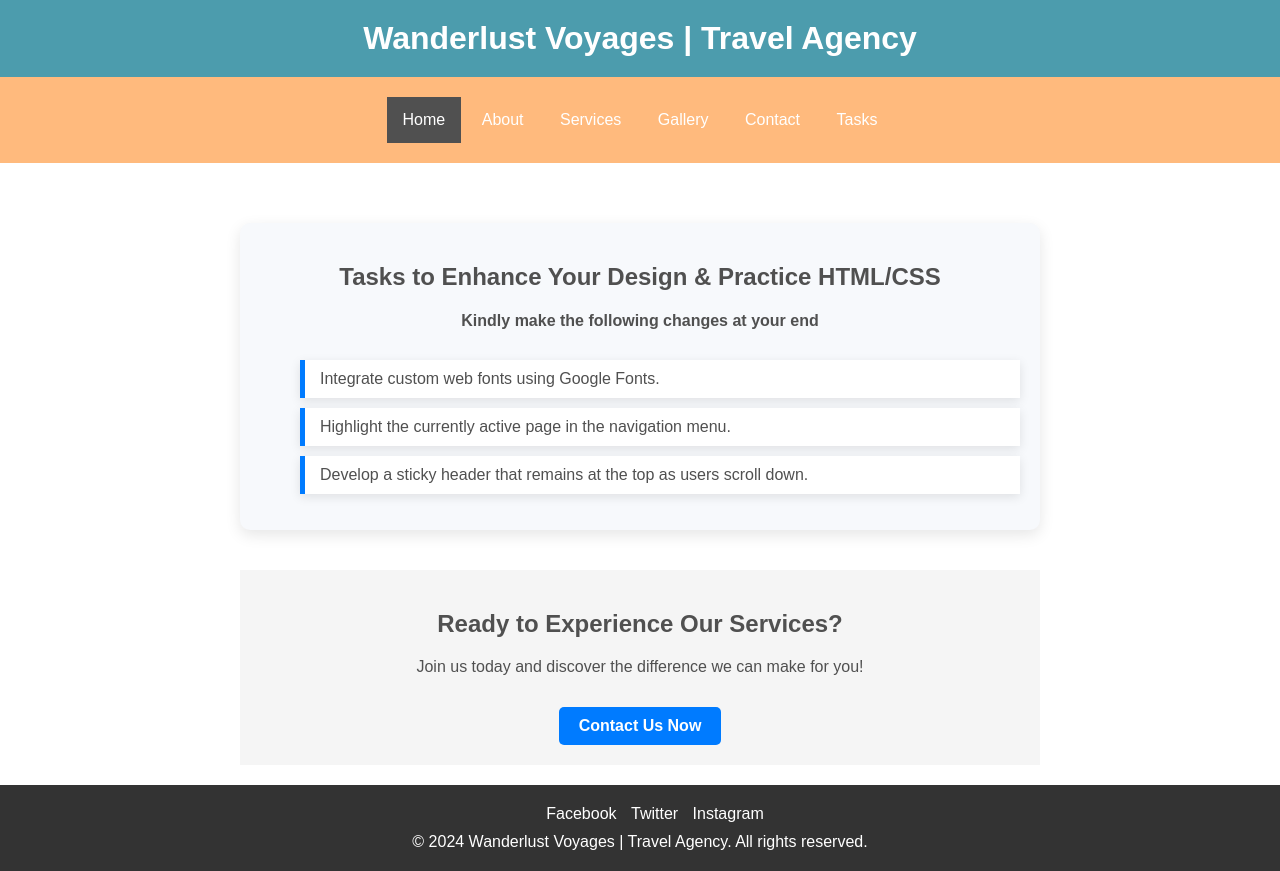
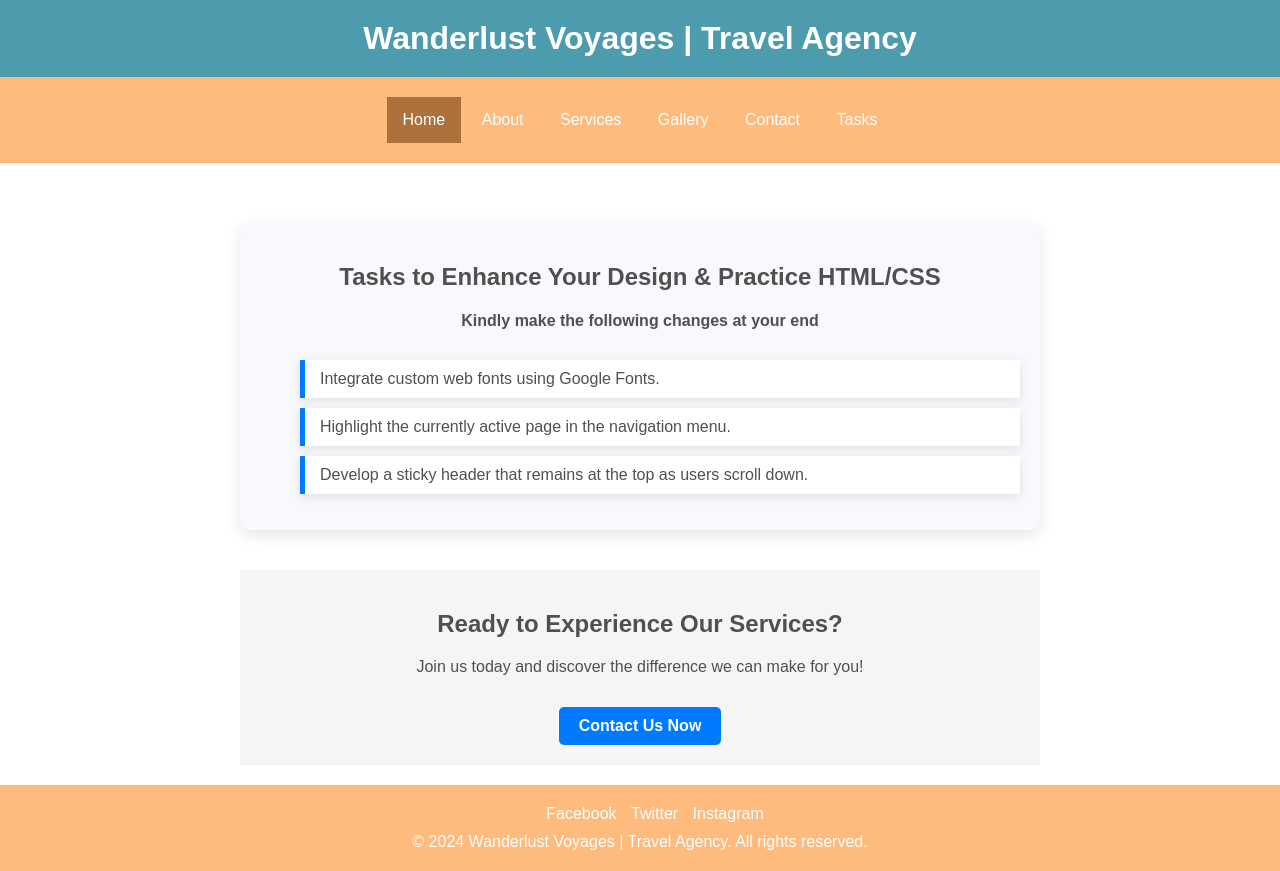
Before and after one commit to vp2034/vp2034.github.io, a plain HTML site: page week2/tasks.html in a window 1280 px wide. In both pictures the pointer is over the link "Home". Drawn offline with Linux system fonts and the light colour scheme.

Commit message:
color changes

```diff
--- a/week2/style.css
+++ b/week2/style.css
@@ -54,7 +54,7 @@ nav a {
 }
 
 nav a:hover {
-    background-color: #505050;  /* Darker shade for hover */
+    background-color: #AD713B;  /* Darker shade for hover */
 }
 
 /* Banner Styles */
@@ -159,7 +159,7 @@ main h3 {
 
 /* Footer Styles */
 footer {
-    background-color: #333;
+    background-color: #FFBA7D;
     color: #fff;
     text-align: center;
     padding: 20px;
@@ -181,7 +181,7 @@ footer a {
 }
 
 footer a:hover {
-    color: #b3b3b3;  /* Lighter color on hover */
+    color: #AD713B;  /* Lighter color on hover */
 }
 
 footer p {
```
